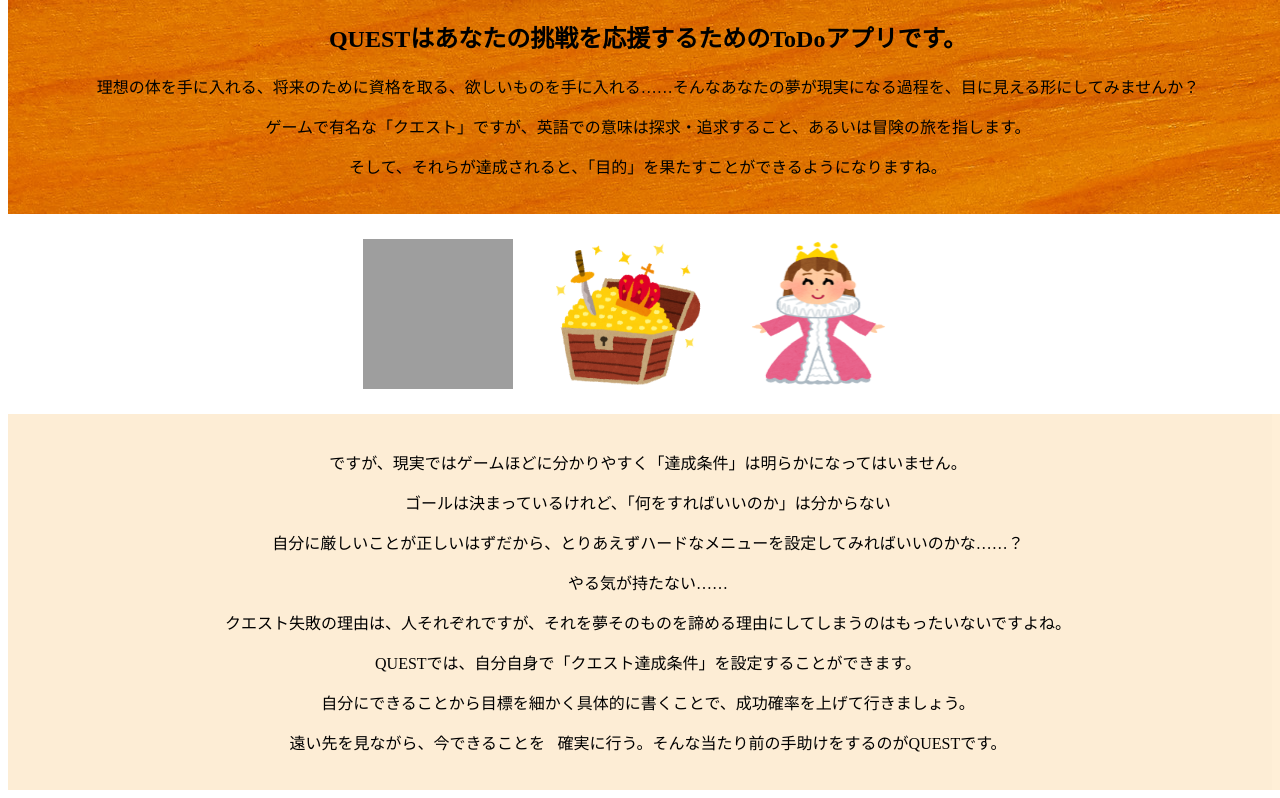
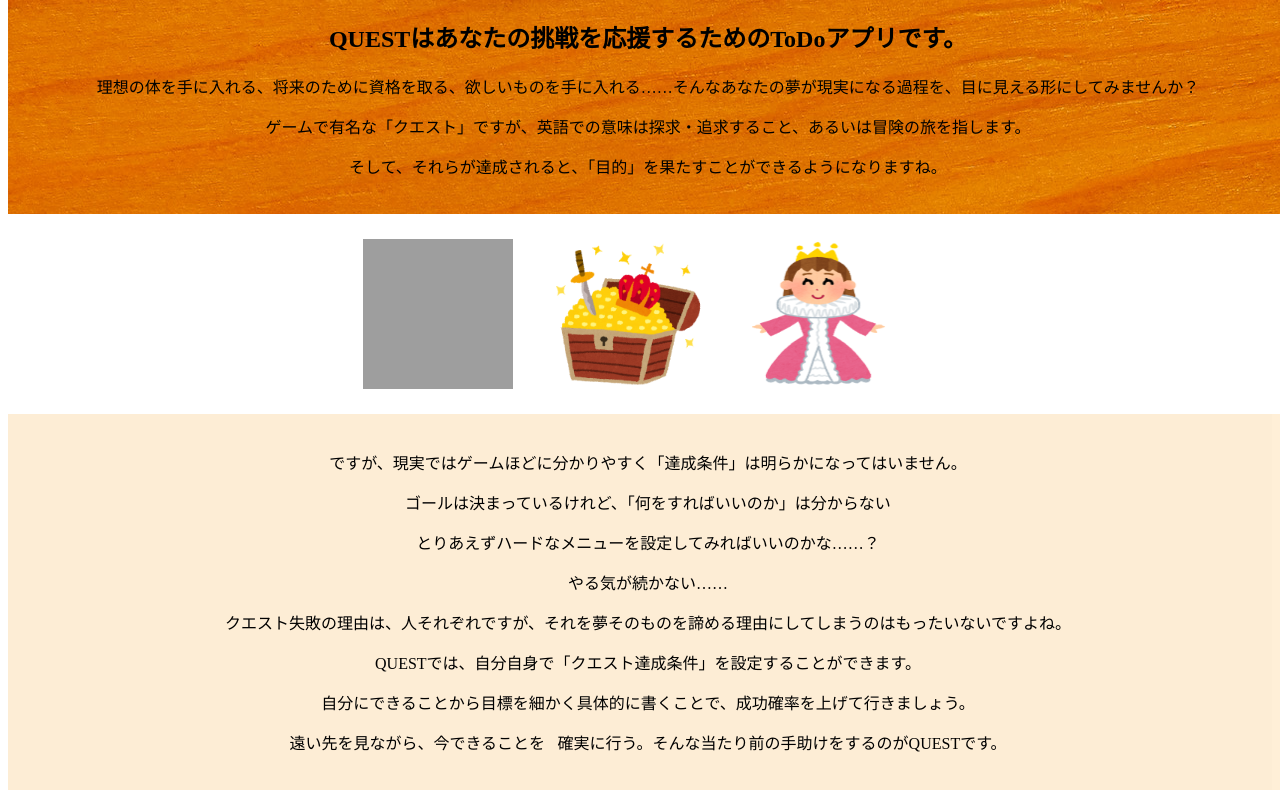
Before and after one commit to Satota2048/quest_app, a Rails app: page / in a window 1280 px wide. Shown: the part 173-971 px from the top of the page. Run offline with Rails 7, Linux system fonts and the light colour scheme; style sheets or scripts are compiled from the project's sources; grey boxes are pictures that could not be loaded.

Commit message:
ホーム画面推敲２

```diff
--- a/app/views/quests/index.html.erb
+++ b/app/views/quests/index.html.erb
@@ -14,8 +14,8 @@
   <div class="home-text2">
     <p>ですが、現実ではゲームほどに分かりやすく「達成条件」は明らかになってはいません。</p>
     <p>ゴールは決まっているけれど、「何をすればいいのか」は分からない</p>
-    <p>自分に厳しいことが正しいはずだから、とりあえずハードなメニューを設定してみればいいのかな……？</p>
-    <p>やる気が持たない……</p>
+    <p>とりあえずハードなメニューを設定してみればいいのかな……？</p>
+    <p>やる気が続かない……</p>
     <p>クエスト失敗の理由は、人それぞれですが、それを夢そのものを諦める理由にしてしまうのはもったいないですよね。</p>
     <p>QUESTでは、自分自身で「クエスト達成条件」を設定することができます。</p>
     <p>自分にできることから目標を細かく具体的に書くことで、成功確率を上げて行きましょう。</p>
```
